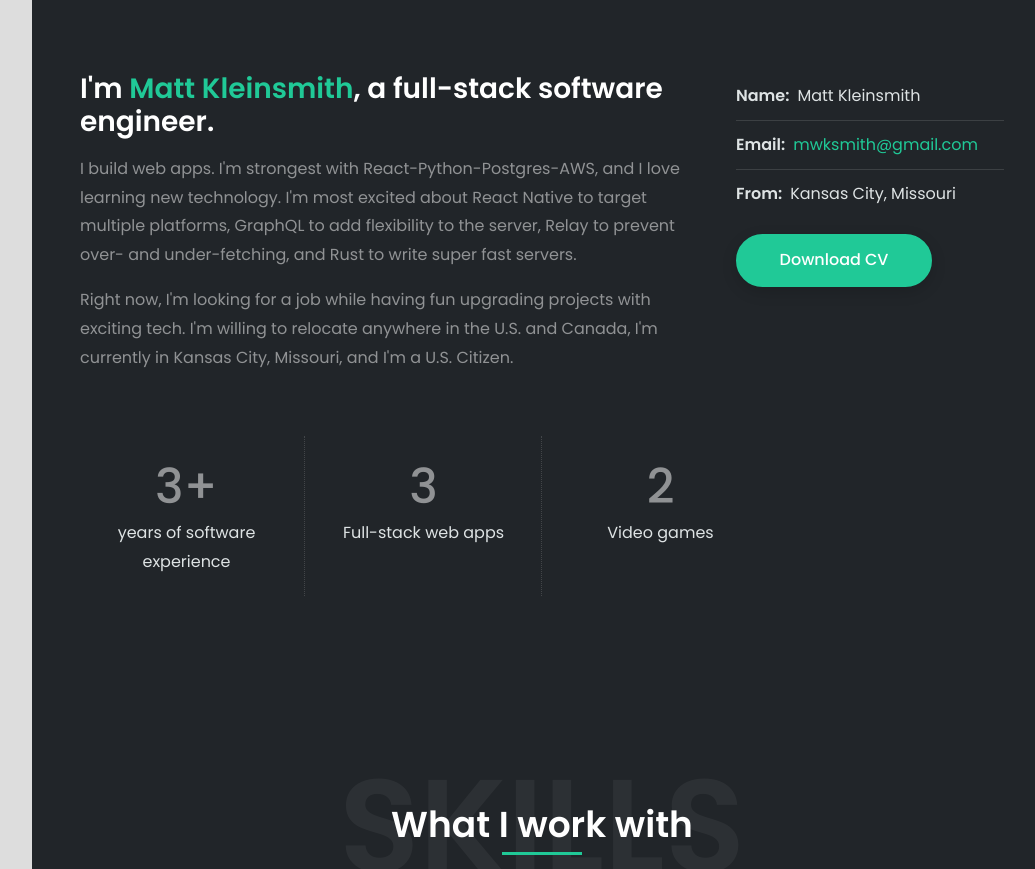
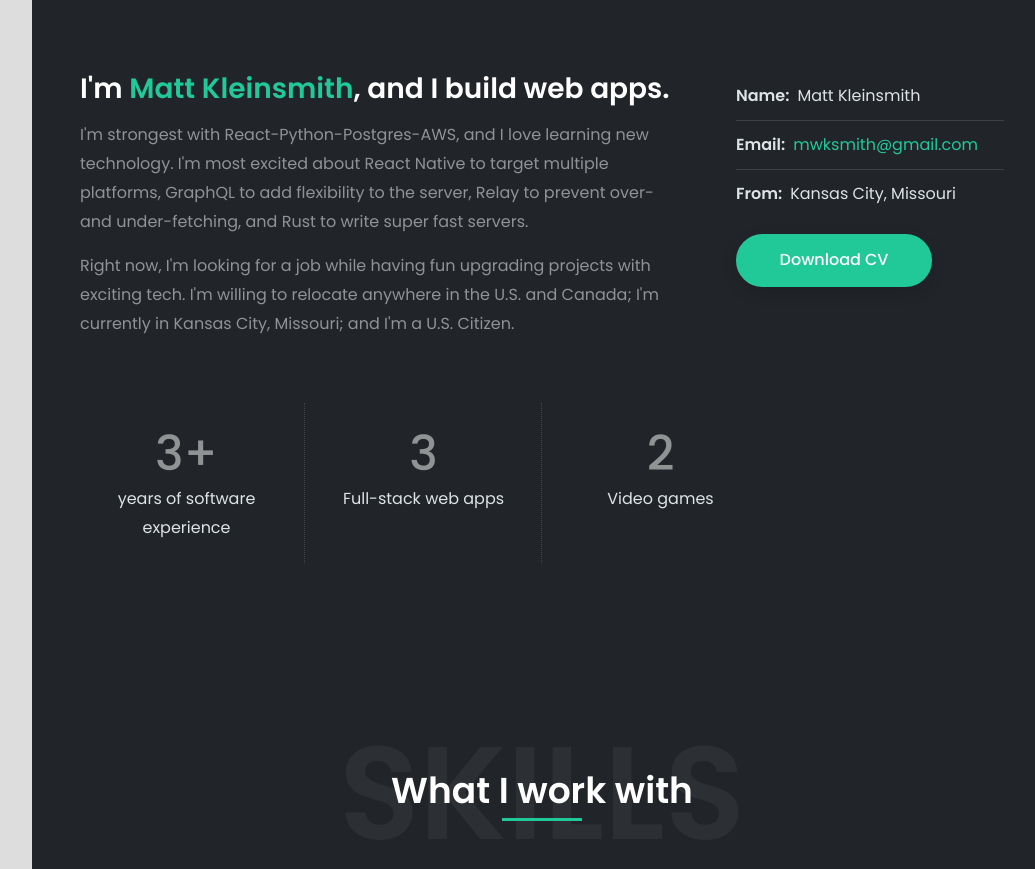
Before and after one commit to MattKleinsmith/mattkleinsmith.github.io, a React (Create React App) app in the folder react-app/: page / in a window 1280 px wide. Shown: the part 1020-1889 px from the top of the page, without its empty margins (228-1263 px from the left). Built offline with nearby package versions, Linux system fonts and the light colour scheme.

Commit message:
Tune about me

```diff
--- a/react-app/src/components/About.jsx
+++ b/react-app/src/components/About.jsx
@@ -33,14 +33,14 @@ const AboutUs = ({ classicHeader, darkTheme }) => {
                 "text-7 fw-600 mb-3 " + (darkTheme ? "text-white" : "")
               }
             >
-              I'm <span className="text-primary">Matt Kleinsmith</span>, a full-stack software engineer.
+              I'm <span className="text-primary">Matt Kleinsmith</span>, and I build web apps.
             </h2>
             <p className={darkTheme ? "text-white-50" : ""}>
-              I build web apps. I'm strongest with React-Python-Postgres-AWS, and I love learning new technology. I'm most excited about React Native to target multiple platforms, GraphQL to add flexibility to the server, Relay to prevent over- and under-fetching, and Rust to write super fast servers.
+              I'm strongest with React-Python-Postgres-AWS, and I love learning new technology. I'm most excited about React Native to target multiple platforms, GraphQL to add flexibility to the server, Relay to prevent over- and under-fetching, and Rust to write super fast servers.
             </p>
 
             <p className={darkTheme ? "text-white-50" : ""}>
-              Right now, I'm looking for a job while having fun upgrading projects with exciting tech. I'm willing to relocate anywhere in the U.S. and Canada, I'm currently in Kansas City, Missouri, and I'm a U.S. Citizen.
+              Right now, I'm looking for a job while having fun upgrading projects with exciting tech. I'm willing to relocate anywhere in the U.S. and Canada; I'm currently in Kansas City, Missouri; and I'm a U.S. Citizen.
             </p>
           </div>
           {/* About me content end */}
```
